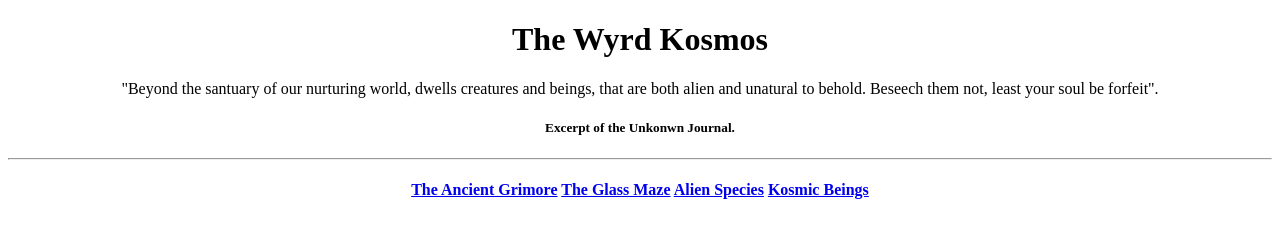
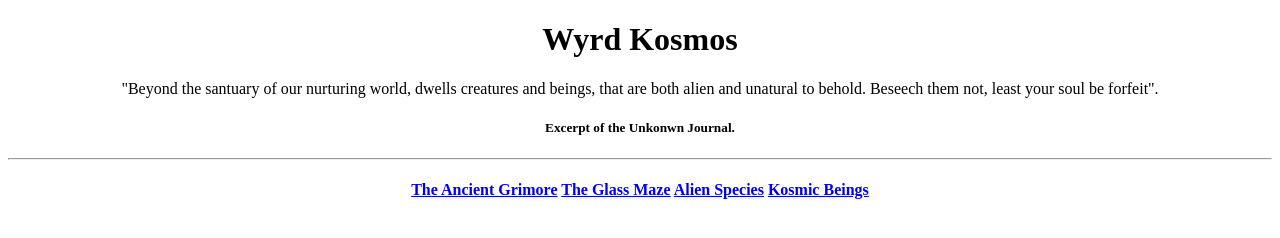
Before and after one commit to NutbaR31/Test-42, a plain HTML site: page index.html in a window 1280 px wide. Drawn offline with Linux system fonts and the light colour scheme.

Commit message:
Update index.html

```diff
--- a/index.html
+++ b/index.html
@@ -7,7 +7,7 @@
     <link rel="stylesheet" href="./Styles.css"
 </head>
 <body>
-    <h1>The Wyrd Kosmos</h1>
+    <h1>Wyrd Kosmos</h1>
     <p>"Beyond the santuary of our nurturing world, dwells creatures and beings, that are both alien and unatural to behold. Beseech them not, least your soul be forfeit". <h5>Excerpt of the Unkonwn Journal.</h5></p>
     <hr />
         <h4> <a href="/Web Projects/Webpages/grimoire.html">The Ancient Grimore</a> <a href="/Web Projects/glassmaze.html">The Glass Maze</a> <a href="/Web Projects/Webpages/aliens.html">Alien Species</a> <a href="/Web Projects/Webpages/kosmic.html">Kosmic Beings</a></h4>
```
